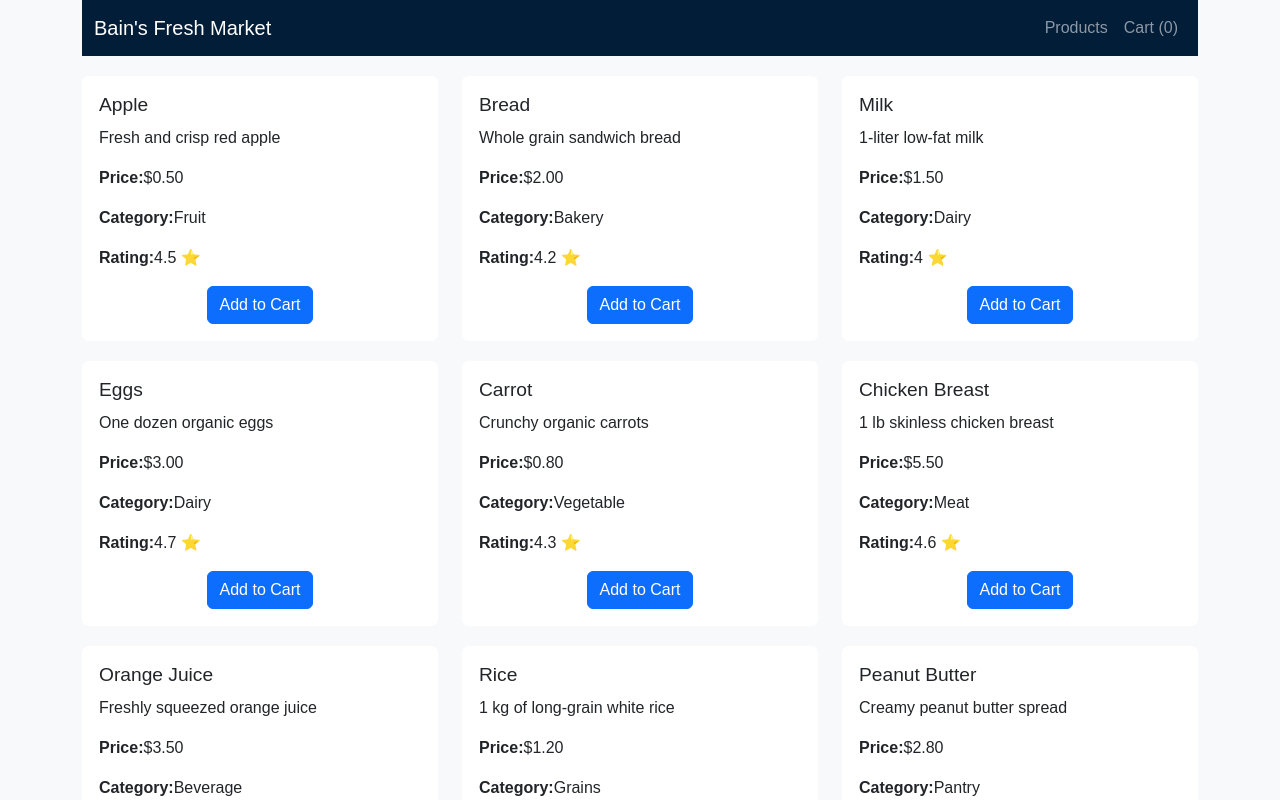
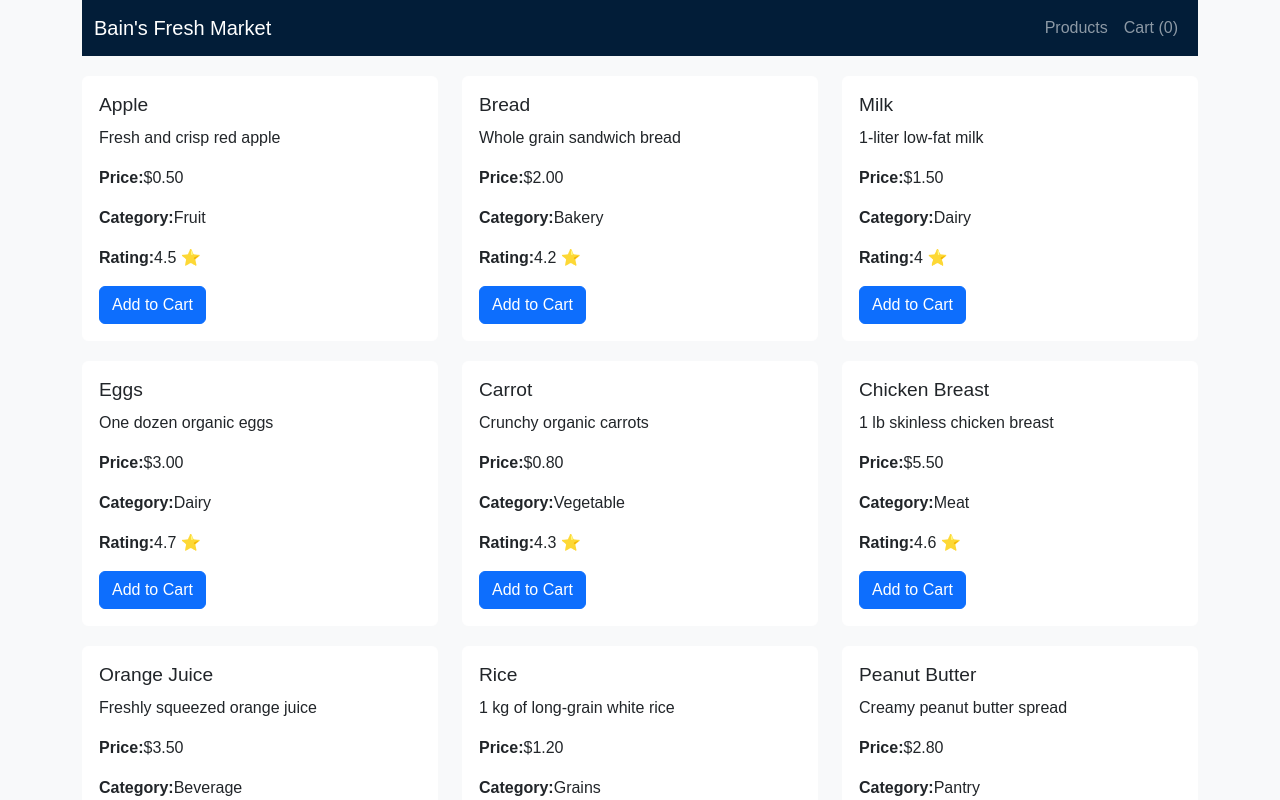
Before and after one commit to Mikebain2387/React_GroceryStore, a React (Create React App) app: page / in a window 1280 px wide. Shown: the top 800 px of the page. Built offline with nearby package versions, Linux system fonts and the light colour scheme.

Commit message:
checkout
add checkout page

```diff
--- a/src/App.js
+++ b/src/App.js
@@ -2,7 +2,7 @@ import React, {useState} from 'react';
 import products from './components/data';
 import ProductList from './components/ProductList';
 import Cart from './components/cart'
-
+import Checkout from './components/Checkout';
 import './styles.css'
 
 function App(){
--- /dev/null
+++ b/src/components/Checkout.js
@@ -0,0 +1,14 @@
+import React from "react";
+
+const Checkout = () => {
+
+ return(
+  <div className="checkout">
+   <h1>Checkout</h1>
+   <p>Thank you for your purchase! YOur order has been placed.</p>
+  </div>
+ )
+}
+
+
+export default Checkout;
--- a/src/styles.css
+++ b/src/styles.css
@@ -23,7 +23,7 @@ border: 1px solid rgb(255, 255, 255);
 }
 
 .product-card button{
- align-self: center;
+ align-self: self-start;
  margin-top: auto;
 }
 
```
